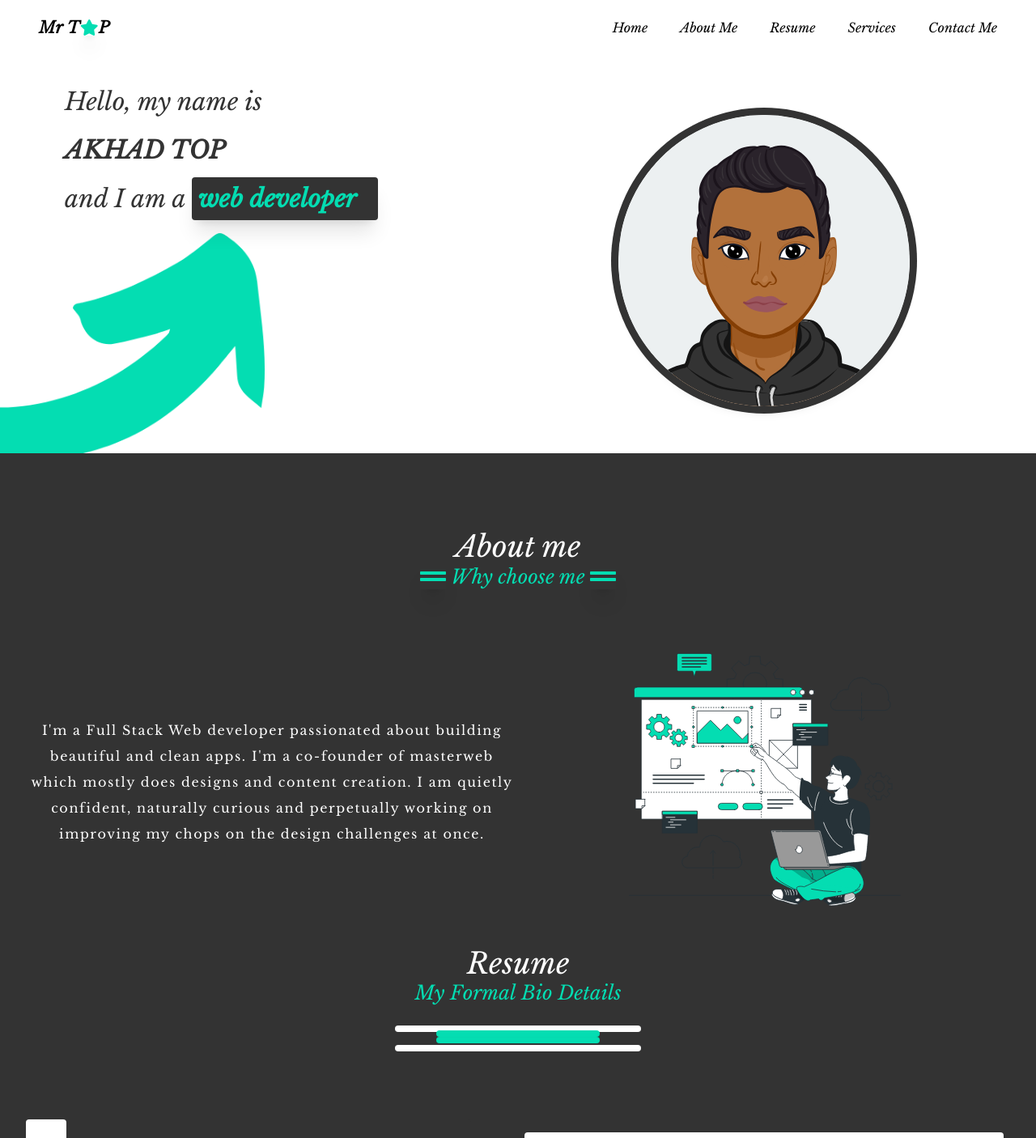
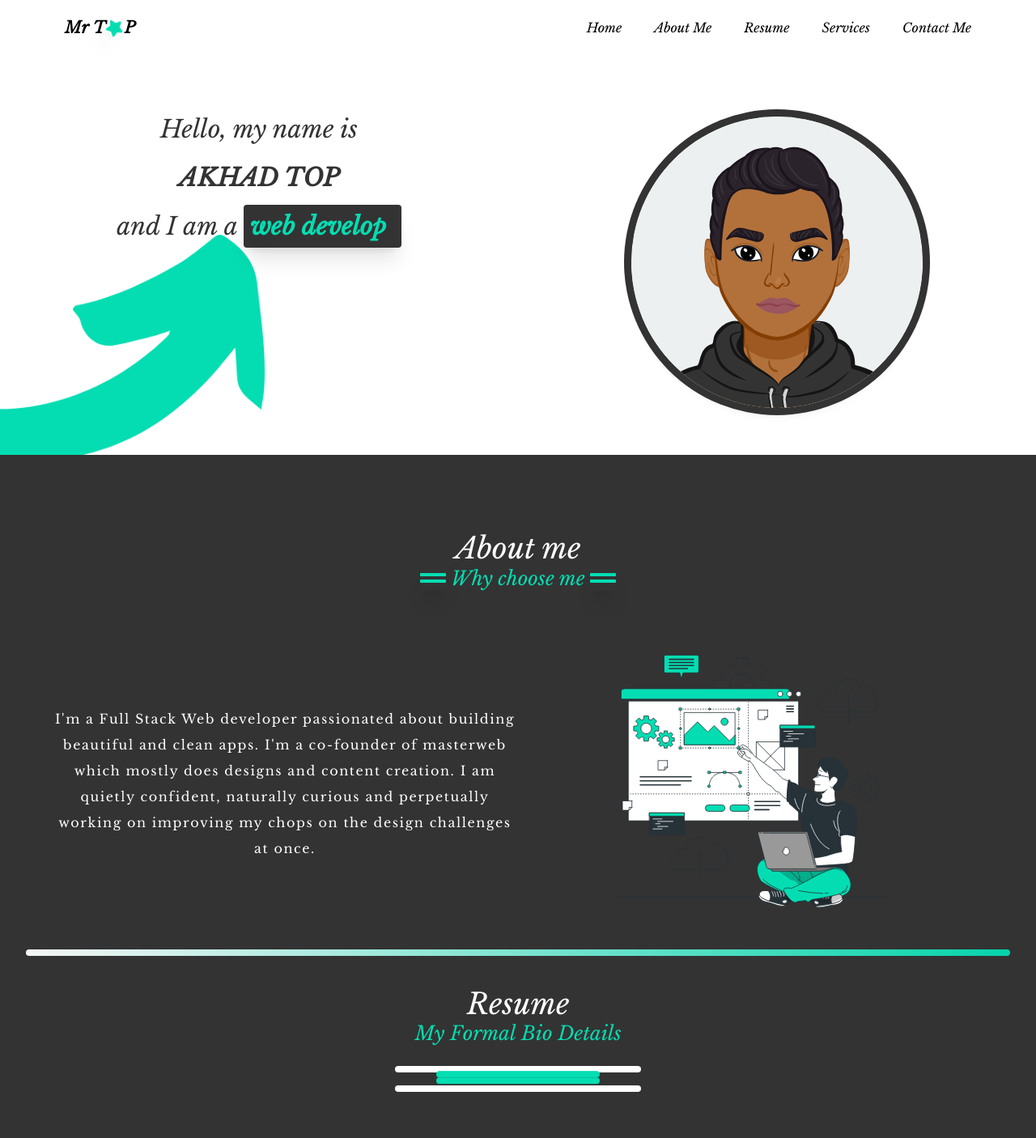
Before and after one commit to abdouakhad/portfolio, a Next.js app: page / in a window 1280 px wide. Shown: the top 1406 px of the page at 81% size. Built offline with nearby package versions, Linux system fonts and the light colour scheme.

Commit message:
complete reorganizing code

```diff
--- a/components/about.js
+++ b/components/about.js
@@ -8,7 +8,7 @@ const AboutPage = () => {
   return (
     <div
       id='about'
-      className='about-page md:px-8 px-4 bg-marron md:mt-0 mt-32  min-h-[400px] text-white pt-16'
+      className='about-page lg:px-16 md:px-10 sm:px-8 px-4  bg-marron md:mt-0 mt-32  min-h-[400px] text-white pt-16'
     >
       <div className='py-8'>
         <Fade cascade={true} direction='bottom' duration={1000}>
@@ -33,7 +33,7 @@ const AboutPage = () => {
 
       <div className=' md:grid md:grid-cols-2 justify-center items-center text-center tracking-widest leading-loose'>
         <Fade direction='left' duration={2000} triggerOnce={true}>
-          <div className='not-italic'>
+          <div className='not-italic  '>
             {` I'm a Full Stack Web
             developer passionated about building beautiful and clean apps. I'm a
             co-founder of masterweb which mostly does designs and content
@@ -43,7 +43,7 @@ const AboutPage = () => {
         </Fade>
 
         <Fade direction='right' duration={3000} triggerOnce={true}>
-          <div>
+          <div className=''>
             <Image
               src='/design.svg'
               width='400px'
--- a/components/cards/Social.js
+++ b/components/cards/Social.js
@@ -8,13 +8,13 @@ const Social = () => {
   return (
     <>
       <div className='my-4 bg-marron py-2 flex justify-around xs:w-9/12 w-11/12 rounded-lg'>
-        <Link href='/'>
+        <Link href='https://github.com/abdouakhad'>
           <a className='transition transform ease-in-out duration-500 hover:scale-110 '>
             <FontAwesomeIcon icon={['fab', 'github']} color='white' size='3x' />
           </a>
         </Link>
 
-        <Link href='/'>
+        <Link href='https://www.linkedin.com/in/abdoul-akhad-top-a49957195/'>
           <a className='transition transform ease-in-out duration-500 hover:scale-110'>
             <FontAwesomeIcon
               icon={['fab', 'linkedin']}
--- a/components/home.js
+++ b/components/home.js
@@ -13,14 +13,13 @@ const HomePage = () => {
   useEffect(() => {
     gsap.fromTo(
       imageRef.current,
-      { x: 0, y: 400, rotation: 180, scale: 0 },
+      { x: 0, y: 400, rotation: 180 },
       {
         duration: 5,
         x: 0,
         y: 0,
         rotation: 0,
         opacity: 1,
-        scale: 1,
         ease: 'elastic.out(1,0.9)',
       }
     )
@@ -32,9 +31,9 @@ const HomePage = () => {
   }, [])
   return (
     <div id='#home' className='relative md:mt-20'>
-      <div className=' h-[490px] absolute  md:text-left text-center  m-auto  z-10 grid md:grid-cols-2 grid-cols-1 justify-center items-center w-full lg:px-8 md:px-1 px-0 '>
+      <div className=' h-[490px] absolute  md:text-left text-center  m-auto  z-10 grid md:grid-cols-2 grid-cols-1 justify-center items-center w-full  '>
         <div className=' md:mb-0 mb-32 lg:px-12 md:px-10 sm:px-8 px-4 self-start mt-4 lg:text-3xl text-2xl lg:leading-loose md:leading-loose leading-loose font-extralight'>
-          <div ref={textRef} className='opacity-0'>
+          <div ref={textRef} className='opacity-0 mt-8 text-center'>
             Hello, my name is <br></br>
             <span className='uppercase font-black text-3xl'>
               Akhad Top
--- a/components/resume.js
+++ b/components/resume.js
@@ -12,11 +12,13 @@ const ResumePage = () => {
   const [active, setActive] = useState('project')
 
   return (
+    <>
       <article
         id='#resumes'
-      className='about-page bg-marron pb-10 text-white  md:px-8 px-4'
+        className='  about-page bg-marron pb-10 text-white  md:px-8 px-4'
       >
-      <h1 id='#resume'></h1>
+        <div className=' h-2 rounded-lg bg-gradient-to-r from-white to-vert animate-pulse md:mb-0 mb-16'></div>
+        <h1 id='#resume' className='mt-10'></h1>
         <section className='title'>
           <Fade
             cascade={true}
@@ -149,6 +151,7 @@ const ResumePage = () => {
           </div>
         </div>
       </article>
+    </>
   )
 }
 
--- a/components/services.js
+++ b/components/services.js
@@ -13,12 +13,12 @@ const Services = () => {
           </h1>
           <p className='text-center text-2xl flex justify-center items-center'>
             <div className='w-4/12 mt-5 bg-marron h-5 text-center rounded-xl flex justify-center items-center'>
-              <div className='w-5/12 bg-vert rounded-xl h-full'></div>
+              <div className='w-5/12 bg-vert rounded-xl h-full  '></div>
             </div>
           </p>
         </Fade>
       </div>
-      <div className='grid md:grid-cols-3 grid-cols-1 gap-4 '>
+      <div className='grid md:grid-cols-3 grid-cols-1 hover:gap-y-6 gap-4 '>
         <Fade cascade duration={2000} direction='left'>
           <SingleService
             icon='paint-brush'
--- a/components/services/singleService.js
+++ b/components/services/singleService.js
@@ -18,7 +18,9 @@ const SingleService = ({ icon, title, description }) => {
     <div
       onMouseEnter={mouseEnter}
       onMouseLeave={mouseLeave}
-      className=' mt-10 bg-marron h-full text-white rounded-lg py-2 sm:px-6 px-8 flex flex-col text-center justify-center items-center transition transform  duration-700 hover:bg-vert hover:text-marron hover:scale-105'
+      className=' mt-10 bg-marron h-full text-white rounded-lg py-2 sm:px-6 px-8 flex flex-col text-center justify-center items-center
+      transition transform  duration-700 hover:bg-vert hover:text-marron hover:shadow-2xl hover:shadow-vert
+      hover:translate-y-2'
     >
       <p className='inline '>
         <FontAwesomeIcon
@@ -26,8 +28,8 @@ const SingleService = ({ icon, title, description }) => {
           color={state === true ? '#333333 ' : '#fff'}
           className={
             state === true
-              ? 'rounded-full mt-2 ring-4 ring-marron ring-offset-8 ring-offset-vert'
-              : 'rounded-full mt-2 ring-4 ring-white ring-offset-8 ring-offset-marron'
+              ? 'rounded-full mt-2 ring-4 ring-marron ring-offset-8 ring-offset-vert shadow-xl shadow-marron  animate-bounce '
+              : 'rounded-full mt-2 ring-4 ring-white ring-offset-8 ring-offset-marron  shadow-xl shadow-marron'
           }
           size='3x'
         />{' '}
--- a/layout/Navbar.js
+++ b/layout/Navbar.js
@@ -21,8 +21,8 @@ export const Navbar = () => {
         <nav
           className={`${
             scroll
-              ? 'flex items-center flex-wrap bg-marron text-white py-3 lg:px-12 md:px-10 sm:px-8 px-4 font-myFont'
-              : 'flex items-center flex-wrap bg-white py-3 lg:px-12 md:px-10 sm:px-8 px-4 font-myFont'
+              ? 'flex items-center flex-wrap bg-marron text-white py-3 lg:px-20 md:px-12 sm:px-8 px-4 font-myFont'
+              : 'flex items-center flex-wrap bg-white py-3 font-myFont lg:px-20 md:px-12 sm:px-8 px-4'
           } `}
         >
           <Link href='/'>
@@ -97,6 +97,7 @@ export const Navbar = () => {
           </div>
         </nav>
       </div>
+      <div className='md:h-0 h-8 text-black border'>Hello akhad</div>
     </>
   )
 }
```
Lines whose indentation alone changed are shown as unchanged.
